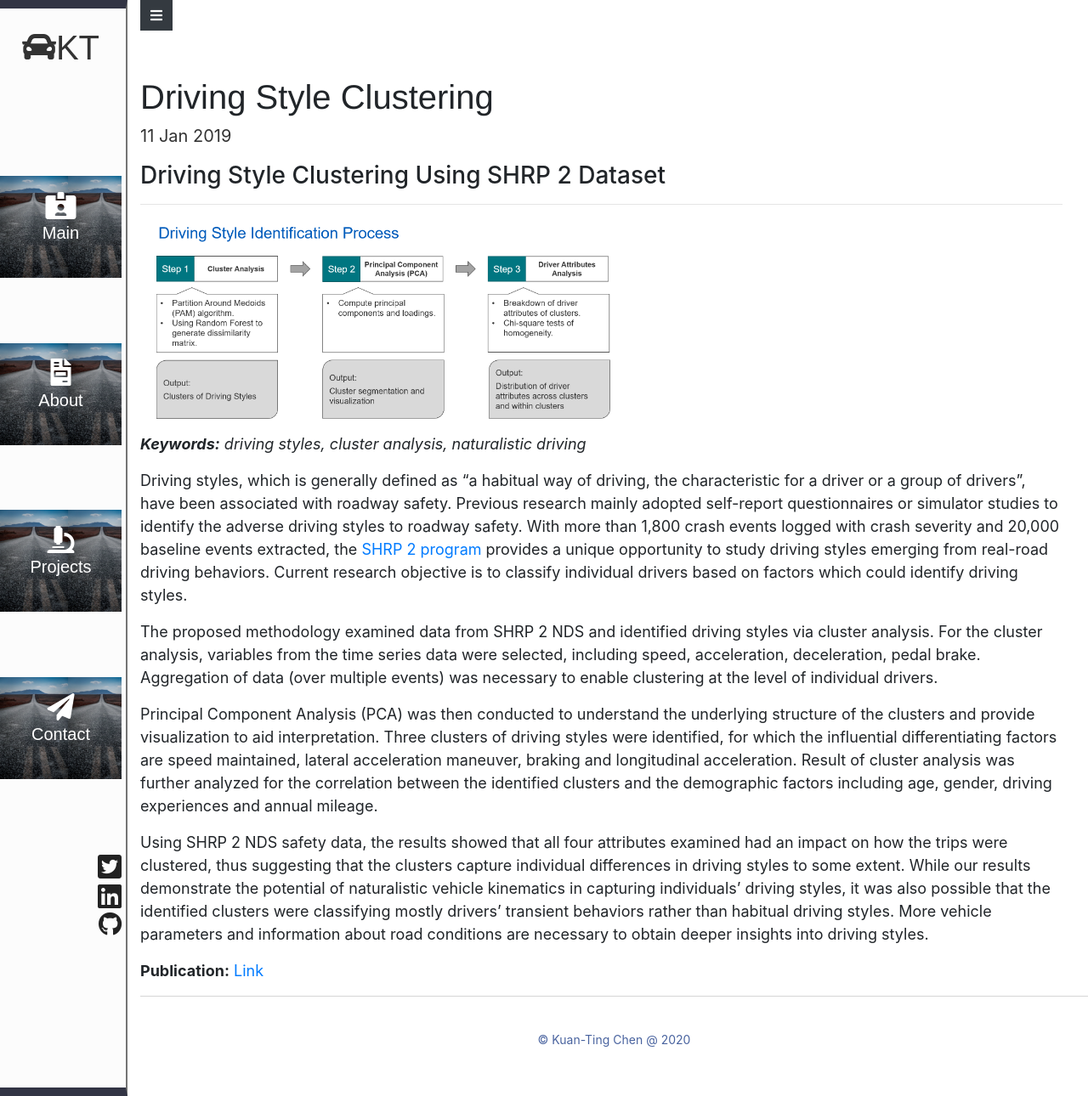
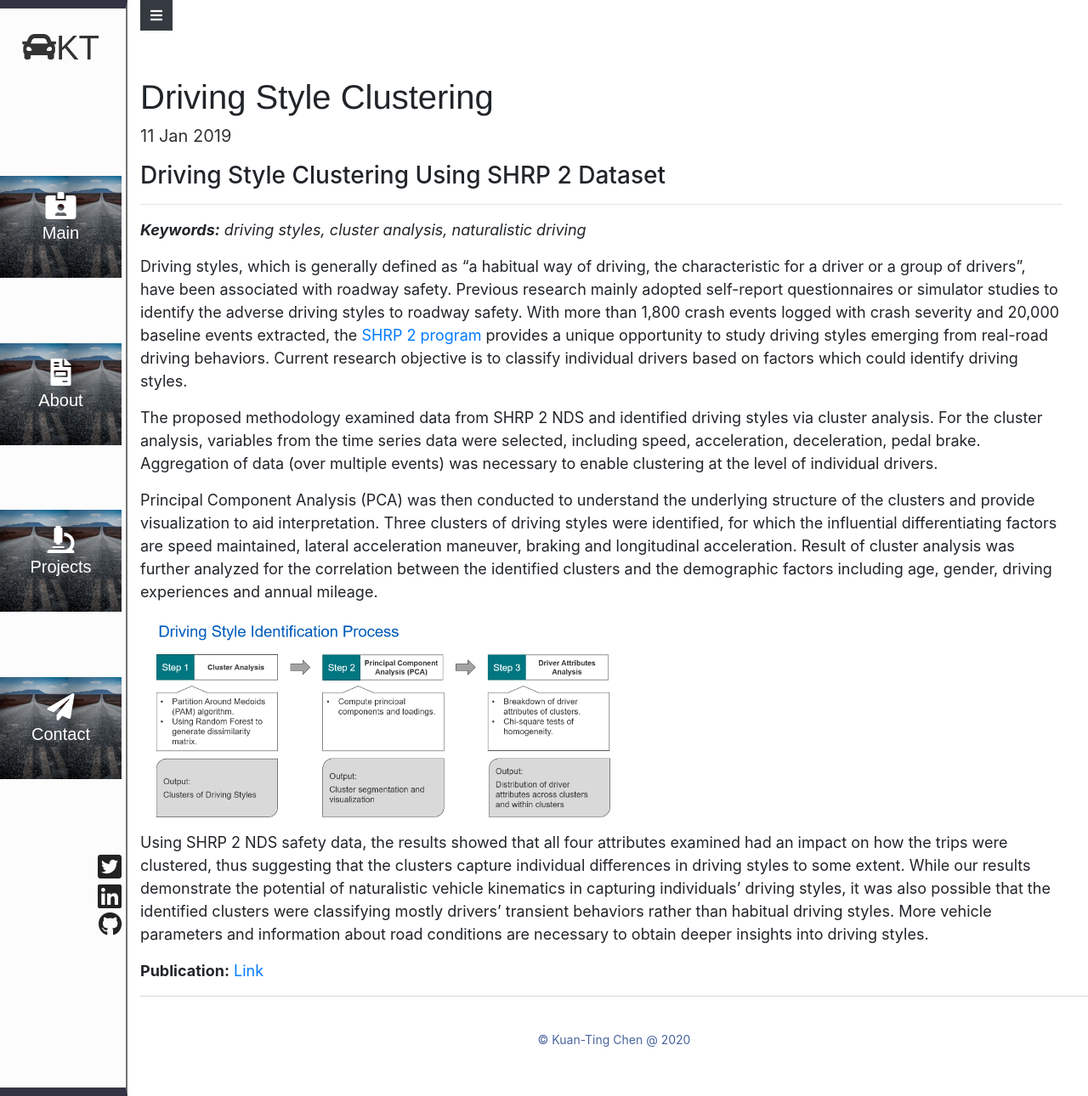
Before and after one commit to ktchen0504/ktchen0504.github.io, a Jekyll site: the page built from _posts/2019-01-11-Driving-style-clustering.md, in a window 1280 px wide and 1290 px high. Shown: the whole window at 85% size. Built offline with Jekyll 4.4.1, drawn with Linux system fonts in a browser that asks for light colours; nearby versions of some CDN libraries.

Commit message:
update post content

```diff
--- a/_posts/2019-01-11-Driving-style-clustering.md
+++ b/_posts/2019-01-11-Driving-style-clustering.md
@@ -8,7 +8,6 @@ date: 2019-01-11
 ### Driving Style Clustering Using SHRP 2 Dataset
 
 ---
-<img src="/public/images/Cluster_process.png"  style="margin: 0px 0px 0px 10px; width: 50%; height: 50%;" />
 
 ***Keywords:*** *driving styles, cluster analysis, naturalistic driving*
 
@@ -18,6 +17,8 @@ The proposed methodology examined data from SHRP 2 NDS and identified driving st
 
 Principal Component Analysis (PCA) was then conducted to understand the underlying structure of the clusters and provide visualization to aid interpretation. Three clusters of driving styles were identified, for which the influential differentiating factors are speed maintained, lateral acceleration maneuver, braking and longitudinal acceleration. Result of cluster analysis was further analyzed for the correlation between the identified clusters and the demographic factors including age, gender,  driving experiences and annual mileage.
 
+<img src="/public/images/Cluster_process.png"  style="margin: 0px 0px 0px 10px; width: 50%; height: 50%;" />
+
 Using SHRP 2 NDS safety data, the results showed that all four attributes examined had an impact on how the trips were clustered, thus suggesting that the clusters capture individual differences in driving styles to some extent. While our results demonstrate the potential of naturalistic vehicle kinematics in capturing individuals’ driving styles, it was also possible that the identified clusters were classifying mostly drivers’ transient behaviors rather than habitual driving styles. More vehicle parameters and information about road conditions are necessary to obtain deeper insights into driving styles.
 
 **Publication:** [Link](https://journals.sagepub.com/doi/abs/10.1177/0361198119845360?journalCode=trra)
```
